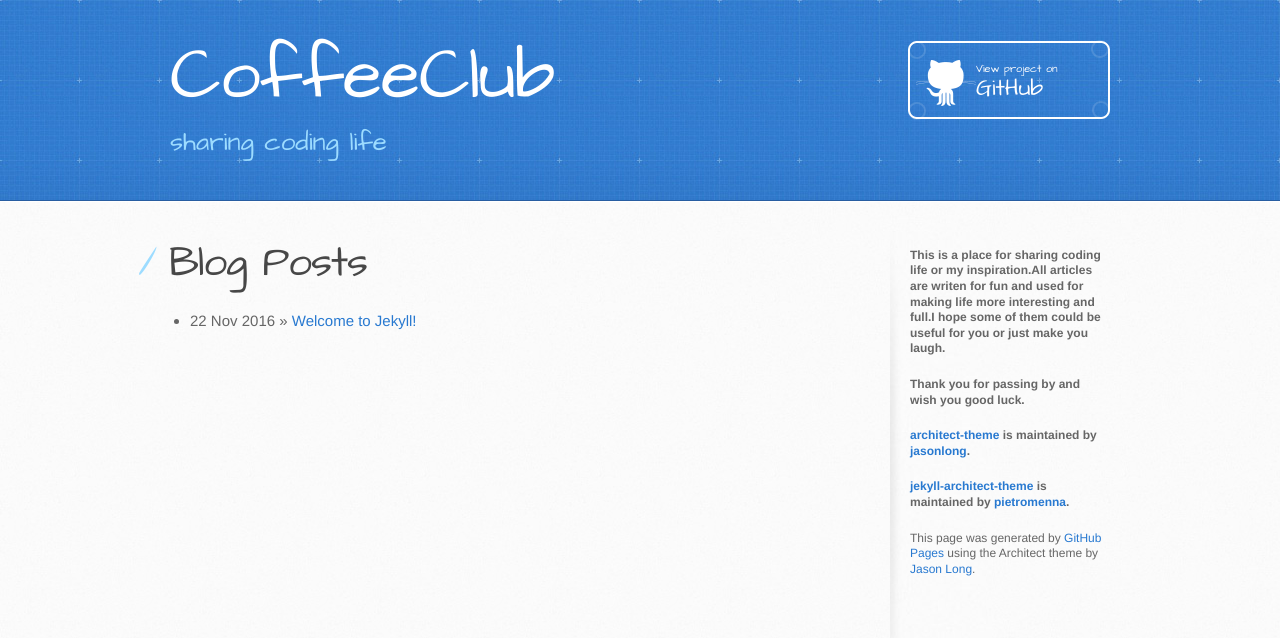
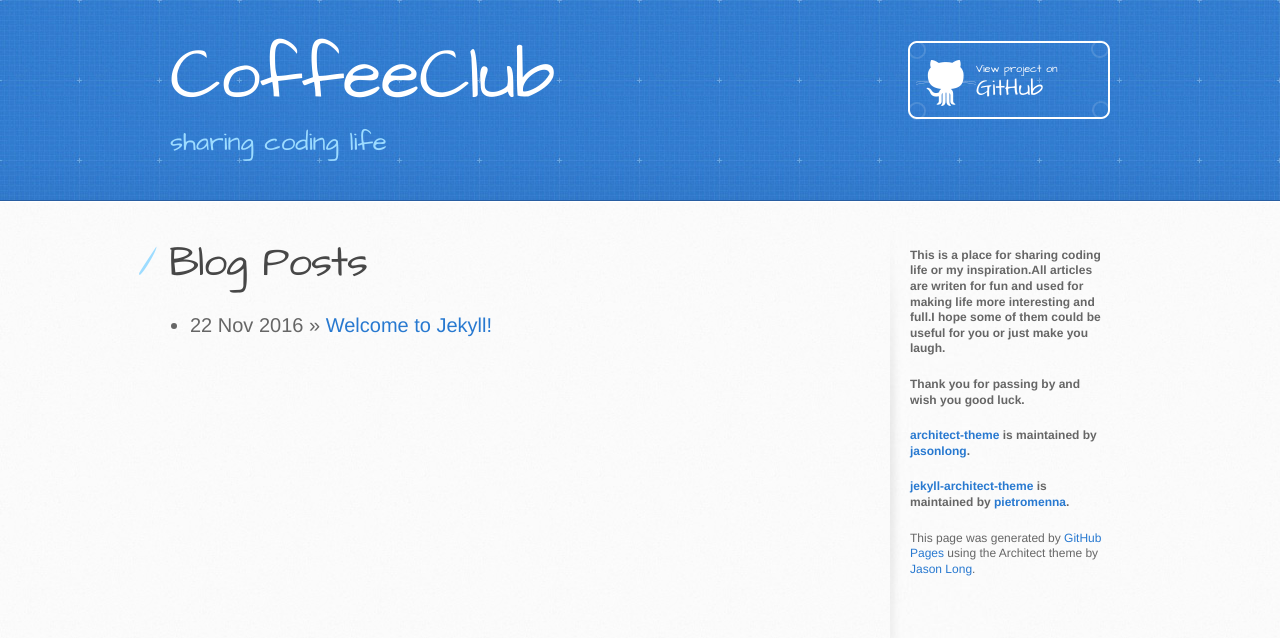
Before and after one commit to coffeeclub/coffeeclub.github.io, a Jekyll site: the page built from index.html, in a window 1280 px wide. Shown: the top 638 px of the page. Built offline with Jekyll 4.4.1, drawn with Linux system fonts in a browser that asks for light colours.

Commit message:
change ul font size

```diff
--- a/stylesheets/stylesheet.css
+++ b/stylesheets/stylesheet.css
@@ -730,6 +730,10 @@ ul {
   padding-left: 20px;
 }
 
+ul li{
+  font-size: 20px;
+}
+
 ol {
   list-style-position: inside;
   list-style: decimal;
```
